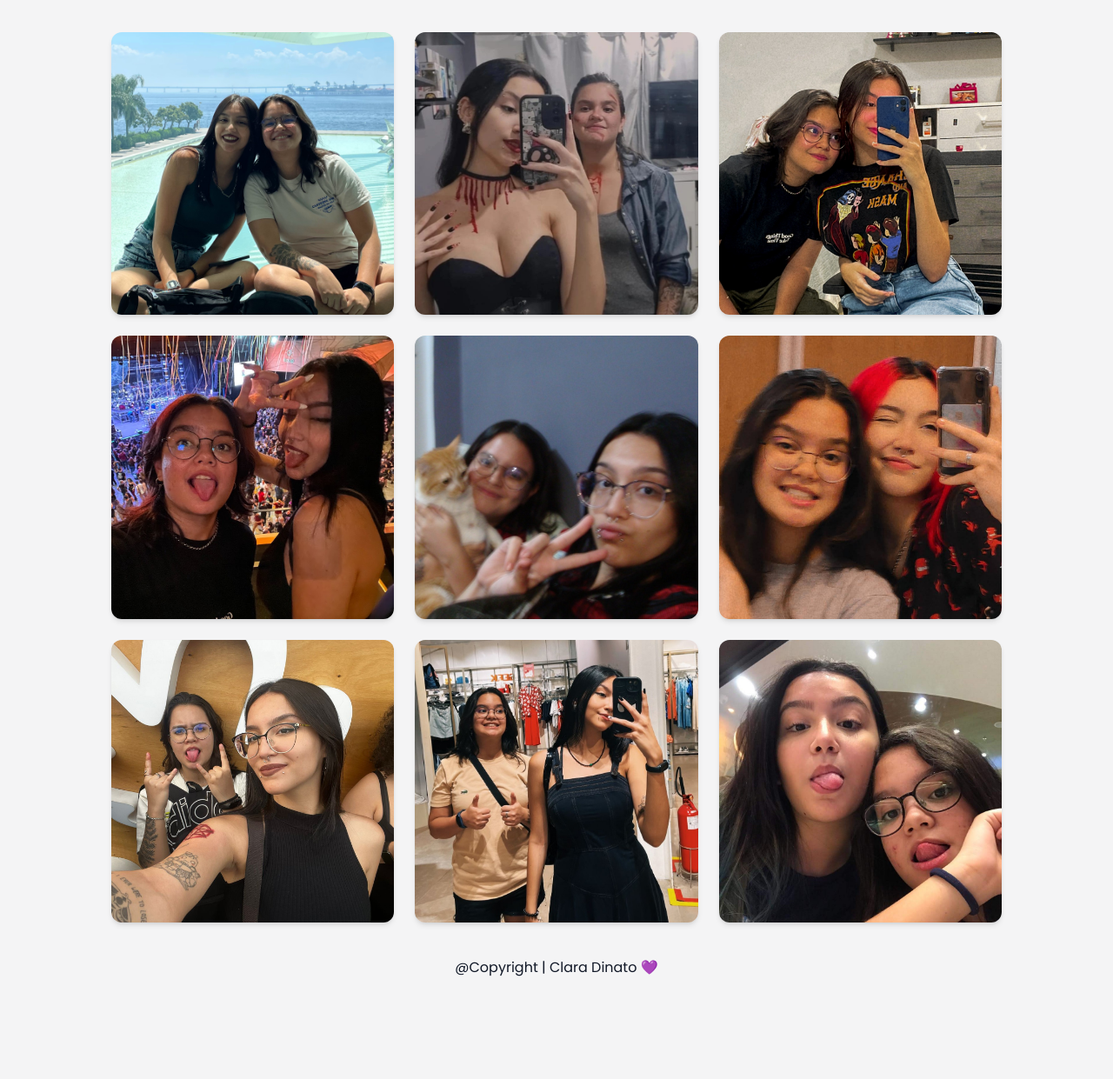
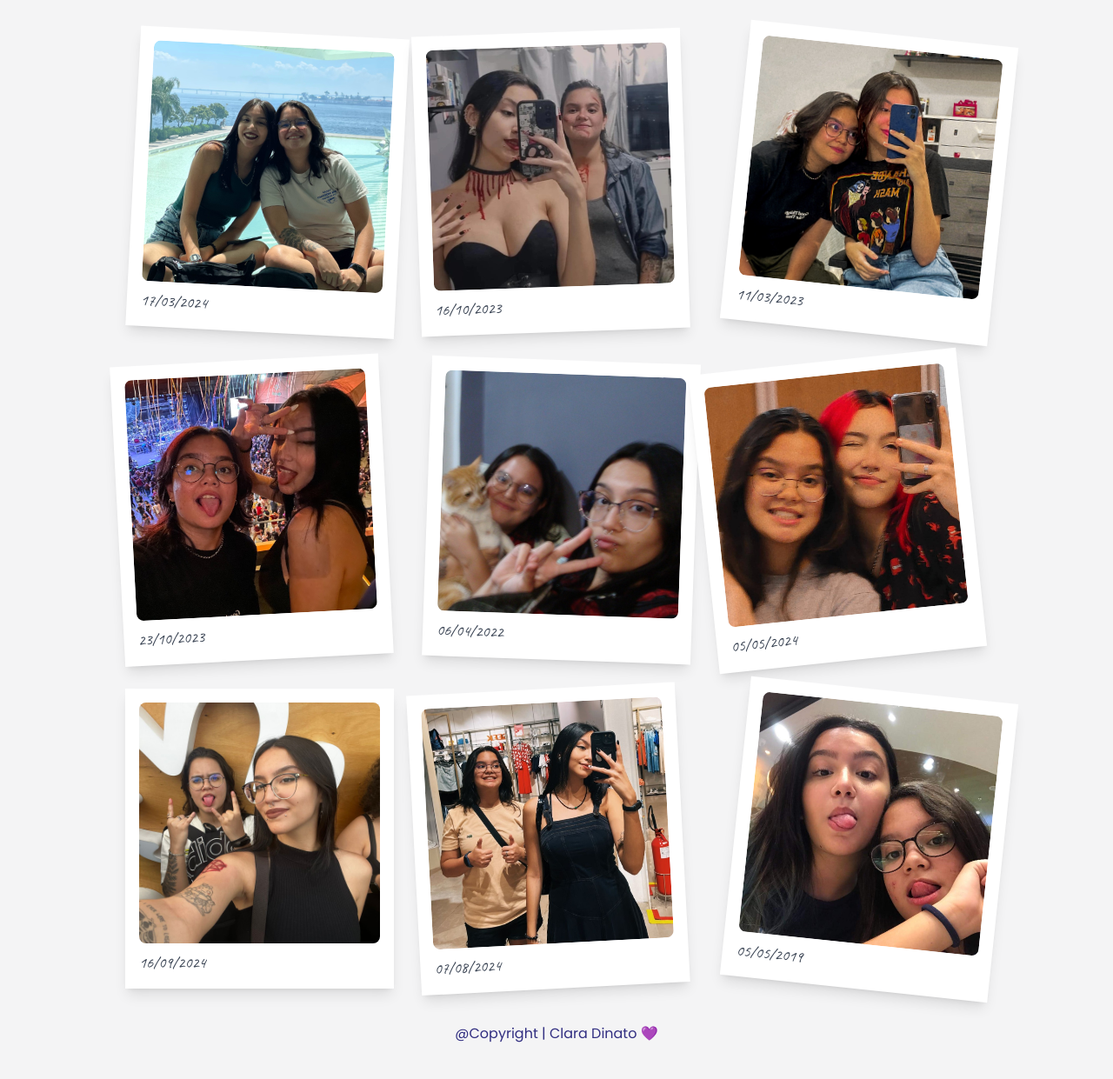
Before and after one commit to dinatoclara22/nalyna, a plain HTML site: page index.html in a window 1280 px wide. Shown: the part 555-1796 px from the top of the page at 87% size. Before the commit the page ends 1720 px from the top, so only its background shows below. Drawn offline with nearby package versions, Linux system fonts and the light colour scheme.

Commit message:
add animation and polaroid images

```diff
--- a/index.html
+++ b/index.html
@@ -8,15 +8,18 @@
     <link rel="preconnect" href="https://fonts.googleapis.com">
     <link rel="preconnect" href="https://fonts.gstatic.com" crossorigin>
     <link
-        href="https://fonts.googleapis.com/css2?family=Poppins:ital,wght@0,100;0,200;0,300;0,400;0,500;0,600;0,700;0,800;0,900;1,100;1,200;1,300;1,400;1,500;1,600;1,700;1,800;1,900&display=swap"
+        href="https://fonts.googleapis.com/css2?family=Caveat:wght@400..700&family=Poppins:ital,wght@0,100;0,200;0,300;0,400;0,500;0,600;0,700;0,800;0,900;1,100;1,200;1,300;1,400;1,500;1,600;1,700;1,800;1,900&display=swap"
         rel="stylesheet">
 
     <script src="https://cdn.tailwindcss.com"></script>
     <script>
         tailwind.config = {
             theme: {
-                fontFamily: {
-                    'poppins': ['Poppins', 'sans-serif']
+                extend: {
+                    fontFamily: {
+                        'poppins': ['Poppins', 'sans-serif'],
+                        'caveat': ['Caveat', 'sans-serif']
+                    }
                 }
             }
         }
@@ -24,55 +27,149 @@
     <title>Nalyna & Clara</title>
 </head>
 
-<body class="font-poppins bg-zinc-100 mx-auto max-w-screen-lg">
+<body class="bg-zinc-100 mx-auto max-w-screen-lg">
     <header>
         <div class="flex justify-around items-center mt-10 mb-5">
             <img src="./img/coracaozinho.png" alt="heart" class="w-10 h-10">
-            <h1 class="text-4xl font-bold text-center text-indigo-950">Nalyna & Clara</h1>
+            <h1 class="font-poppins text-4xl font-bold text-center text-indigo-950">Nalyna & Clara</h1>
             <img src="./img/coracaozinho.png" alt="heart" class="w-10 h-10">
         </div>
     </header>
     <main>
-        <section class=" text-sm">
+        <section class=" text-sm font-poppins ">
             <p class="mb-2 text-gray-900">
                 Supresaaa! Veio nosso sitezinho para armezenar nossos momentos e encontrinhos do fofoquinha day.
             </p>
 
             <p class="mb-2 text-gray-900">
-                Queria começar essa cartinha dizendo o quão grata eu sou por você ter feito parte desse ano muito louco e complexo que foi 2024, todos os encontrinhos que tivemos juntas foram especiais pra mim e de verdade cara acho que você é a única pessoa no qual eu sinto uma paz absurda em estar junto, maioria das vezes estar com você é esquecer dos problemas externos e só ficar focado ali e aproveitar sabe? É algo muito singular que você tem/causa e rapaaaaz, sensação boa viu? Espero que venham muitos fofoquinhas days em 2025, que a gente consiga realizar muita coisa e comemorar nossas conquistas.
+                Queria começar essa cartinha dizendo o quão grata eu sou por você ter feito parte desse ano muito louco
+                e complexo que foi 2024, todos os encontrinhos que tivemos juntas foram especiais pra mim e de verdade
+                cara acho que você é a única pessoa no qual eu sinto uma paz absurda em estar junto, maioria das vezes
+                estar com você é esquecer dos problemas externos e só ficar focado ali e aproveitar sabe? É algo muito
+                singular que você tem/causa e rapaaaaz, sensação boa viu? Espero que venham muitos fofoquinhas days em
+                2025, que a gente consiga realizar muita coisa e comemorar nossas conquistas.
             </p>
 
-            <p class="mb-2 text-gray-900">Você é uma das pessoas mais fodas que eu conheço e vi muito que esse ano você teve uma evolução do caralho, fico muito feliz de estar podendo acompanhar isso de perto e comemorar junto contigo!!!</p>
+            <p class="mb-2 text-gray-900">Você é uma das pessoas mais fodas que eu conheço e vi muito que esse ano você
+                teve uma evolução do caralho, fico muito feliz de estar podendo acompanhar isso de perto e comemorar
+                junto contigo!!!</p>
 
             <p class="mb-2 text-gray-900">
-                Não sei expressar isso sem ser 100% viado, mas cara eu te amo demais, tipo, PRA CARALHO, iria até a lua e voltasse se precisasse. Essa semana a gente teve um papinho que me deu uma luz na cabeça e queria enfatizar aqui. Ana, eu sei que eu faço muito por você e vou continuar fazendo, porque eu amo ver você toda feliz com as coisas, sabe? Espero que ano que vem eu faça ainda mais, porque queria explorar uns lugares diferentes e com a absoluta certeza tu sempre será a minha melhor companhia, na verdade você é minha melhor companhia!!!!
+                Não sei expressar isso sem ser 100% viado, mas cara eu te amo demais, tipo, PRA CARALHO, iria até a lua
+                e voltasse se precisasse. Essa semana a gente teve um papinho que me deu uma luz na cabeça e queria
+                enfatizar aqui. Ana, eu sei que eu faço muito por você e vou continuar fazendo, porque eu amo ver você
+                toda feliz com as coisas, sabe? Espero que ano que vem eu faça ainda mais, porque queria explorar uns
+                lugares diferentes e com a absoluta certeza tu sempre será a minha melhor companhia, na verdade você é
+                minha melhor companhia!!!!
             </p>
 
             <p class="text-gray-900">
-                Espero muito que tenha gostado dessa supresa, infelizmente não foi no nível das coisas que você faz, mas foi feito com muito carinho (*e muita quebração de cabeça pqp*), enfim, é isto, te amo! 💜
+                Espero muito que tenha gostado dessa supresa, infelizmente não foi no nível das coisas que você faz, mas
+                foi feito com muito carinho (*e muita quebração de cabeça pqp*), enfim, é isto, te amo! 💜
             </p>
         </section>
 
         <section class="flex flex-col items-center justify-center">
             <h2 class="text-4xl text-indigo-950 font-bold text-center mt-10 mb-5">Momentos</h2>
-            <p class="text-center text-sm mb-10 text-gray-900">
-                Aqui quero deixar registrado alguns momentos especiais que passamos juntas, desde o começo de tudo. Espero que possamos criar ainda mais memórias, você é a minha pessoa e companhia favorita! 💜
+            <p class="text-center text-sm mb-10 text-gray-900 font-poppins ">
+                Aqui quero deixar registrado alguns momentos especiais que passamos juntas, desde o começo de tudo.
+                Espero que possamos criar ainda mais memórias, você é a minha pessoa e companhia favorita! 💜
             </p>
-            <div class="grid grid-cols-3 gap-6 mx-auto">
-                <img class="rounded-xl w-fit shadow-md" src="/img/pic.jpg" alt="">
-                <img class="rounded-xl w-fit shadow-md" src="/img/pic2.jpg" alt="">
-                <img class="rounded-xl w-fit shadow-md" src="/img/pic3.jpg" alt="">
-                <img class="rounded-xl w-fit shadow-md" src="/img/pic9.jpg" alt="">
-                <img class="rounded-xl w-fit shadow-md" src="/img/pic5.jpg" alt="">
-                <img class="rounded-xl w-fit shadow-md" src="/img/pic6.jpg" alt="">
-                <img class="rounded-xl w-fit shadow-md" src="/img/pic7.jpg" alt="">
-                <img class="rounded-xl w-fit shadow-md" src="/img/pic8.jpg" alt="">
-                <img class="rounded-xl w-fit shadow-md" src="/img/pic4.jpg" alt="">
+
+            <!-- <div class="grid grid-cols-3 gap-6 mx-auto">
+                <div class="bg-white shadow-lg p-4 flex flex-col origin-bottom -rotate-6">
+                    <img class="w-full" src="/img/pic.jpg" alt="">
+                    <p class="mt-2 text-lg text-gray-700 font-caveat">17/03/2024</p>
+                </div>
+                <div class="bg-white shadow-lg p-4 flex flex-col">
+                    <img class= "w-full" src="/img/pic2.jpg" alt="">
+                    <p class="mt-2 text-lg text-gray-700 font-caveat">16/10/2023</p>
+                </div>
+                <div class="bg-white shadow-lg p-4 flex flex-col origin-bottom rotate-6">
+                    <img class= "w-full" src="/img/pic3.jpg" alt="">
+                    <p class="mt-2 text-lg text-gray-700 font-caveat">11/03/2023</p>
+                </div>
+                <div class="bg-white shadow-lg p-4 flex flex-col">
+                    <img class="w-full" src="/img/pic9.jpg" alt="">
+                    <p class="mt-2 text-lg text-gray-700 font-caveat">23/10/2023</p>
+                </div>
+                <div class="bg-white shadow-lg p-4 flex flex-col">
+                    <img class="w-full" src="/img/pic5.jpg" alt="">
+                    <p class="mt-2 text-lg text-gray-700 font-caveat">06/04/2022</p>
+                </div>
+                <div class="bg-white shadow-lg p-4 flex flex-col">
+                    <img class="w-full" src="/img/pic6.jpg" alt="">
+                    <p class="mt-2 text-lg text-gray-700 font-caveat">05/05/2024</p>
+                </div>
+                <div class="bg-white shadow-lg p-4 flex flex-col origin-bottom rotate-6">
+                    <img class="w-full" src="/img/pic7.jpg" alt="">
+                    <p class="mt-2 text-lg text-gray-700 font-caveat">16/09/2024</p>
+                </div>
+                <div class="bg-white shadow-lg p-4 flex flex-col">
+                    <img class="w-full" src="/img/pic8.jpg" alt="">
+                    <p class="mt-2 text-lg text-gray-700 font-caveat">07/08/2024</p>
+                </div>
+                <div class="bg-white shadow-lg p-4 flex flex-col origin-bottom -rotate-6">
+                    <img class="w-full" src="/img/pic4.jpg" alt="">
+                    <p class="mt-2 text-lg text-gray-700 font-caveat">05/05/2019</p>
+                </div>
+            </div> -->
+
+            <div class="grid grid-cols-3 gap-8 mx-auto px-4">
+                <div
+                    class="bg-white shadow-lg p-4 flex flex-col origin-bottom rotate-3 transition-transform duration-500 hover:scale-105">
+                    <img class="w-full rounded-lg" src="/img/pic.jpg" alt="">
+                    <p class="mt-2 text-lg text-gray-700 font-caveat">17/03/2024</p>
+                </div>
+                <div
+                    class="bg-white shadow-lg p-4 flex flex-col origin-bottom -rotate-2 transition-transform duration-500 hover:scale-105">
+                    <img class="w-full rounded-lg" src="/img/pic2.jpg" alt="">
+                    <p class="mt-2 text-lg text-gray-700 font-caveat">16/10/2023</p>
+                </div>
+                <div
+                    class="bg-white shadow-lg p-4 flex flex-col origin-bottom rotate-6 transition-transform duration-500 hover:scale-105">
+                    <img class="w-full rounded-lg" src="/img/pic3.jpg" alt="">
+                    <p class="mt-2 text-lg text-gray-700 font-caveat">11/03/2023</p>
+                </div>
+                <div
+                    class="bg-white shadow-lg p-4 flex flex-col origin-bottom -rotate-3 transition-transform duration-500 hover:scale-105">
+                    <img class="w-full rounded-lg" src="/img/pic9.jpg" alt="">
+                    <p class="mt-2 text-lg text-gray-700 font-caveat">23/10/2023</p>
+                </div>
+                <div
+                    class="bg-white shadow-lg p-4 flex flex-col origin-bottom rotate-2 transition-transform duration-500 hover:scale-105">
+                    <img class="w-full rounded-lg" src="/img/pic5.jpg" alt="">
+                    <p class="mt-2 text-lg text-gray-700 font-caveat">06/04/2022</p>
+                </div>
+                <div
+                    class="bg-white shadow-lg p-4 flex flex-col origin-bottom -rotate-6 transition-transform duration-500 hover:scale-105">
+                    <img class="w-full rounded-lg" src="/img/pic6.jpg" alt="">
+                    <p class="mt-2 text-lg text-gray-700 font-caveat">05/05/2024</p>
+                </div>
+                <div
+                    class="bg-white shadow-lg p-4 flex flex-col origin-bottom rotate-4 transition-transform duration-500 hover:scale-105">
+                    <img class="w-full rounded-lg" src="/img/pic7.jpg" alt="">
+                    <p class="mt-2 text-lg text-gray-700 font-caveat">16/09/2024</p>
+                </div>
+                <div
+                    class="bg-white shadow-lg p-4 flex flex-col origin-bottom -rotate-3 transition-transform duration-500 hover:scale-105">
+                    <img class="w-full rounded-lg" src="/img/pic8.jpg" alt="">
+                    <p class="mt-2 text-lg text-gray-700 font-caveat">07/08/2024</p>
+                </div>
+                <div
+                    class="bg-white shadow-lg p-4 flex flex-col origin-bottom rotate-6 transition-transform duration-500 hover:scale-105">
+                    <img class="w-full rounded-lg" src="/img/pic4.jpg" alt="">
+                    <p class="mt-2 text-lg text-gray-700 font-caveat">05/05/2019</p>
+                </div>
             </div>
+
+
+
         </section>
     </main>
     <footer>
-        <p class="text-center mt-10 mb-10 text-gray-900">@Copyright | Clara Dinato 💜</p>
+        <p class="text-center mt-10 mb-10 text-indigo-900 font-poppins ">@Copyright | Clara Dinato 💜</p>
     </footer>
 </body>
+
 </html>
```
